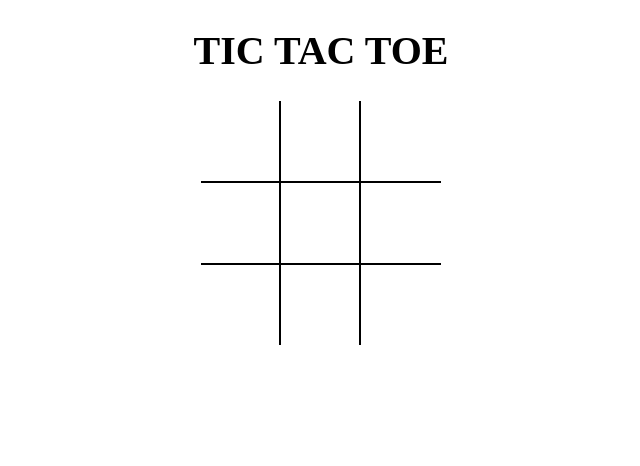
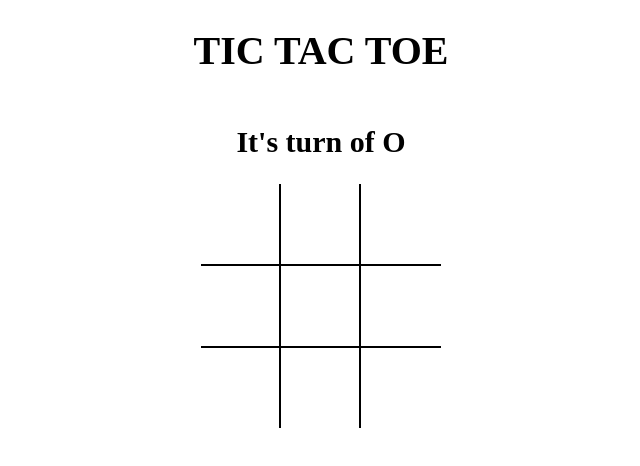
Before and after one commit to pa-kh039/tictactoe, a React (Vite) app: page / in a window 1280 px wide. Shown: the top 466 px of the page, without its empty margins (319-959 px from the left). Built offline with nearby package versions, Linux system fonts and the light colour scheme.

Commit message:
added winner calculation logic

```diff
--- a/src/App.jsx
+++ b/src/App.jsx
@@ -1,13 +1,45 @@
-import React from "react";
+import React , {useState} from "react";
 import Board from "./components/Board";
+import { calculateWinner } from "./helpers";
 
 import './styles/root.scss';
 
 const App = () => {
+  const [board, setBoard] = useState(Array(9).fill(null));
+  const [isXNext, setisXNext]=useState(false);
+  console.log(board);
+
+  const winner = calculateWinner(board);
+  // console.log(winner);
+  const message=  winner ? `The winner is ${winner}` : `It's turn of ${isXNext?"X":"O"}` ;
+
+  const handleSquareClick = (position) => {
+    if (board[position] || winner)
+    {
+      return; //doing nothing if the square is already filled or if the winner has been found
+    }
+    setBoard((prev) => {
+      return prev.map( (square,pos)=>{
+        if(pos===position)
+        {
+          if (isXNext===true){
+              setisXNext(false);
+              return 'X';
+          }
+          else {
+            setisXNext(true);
+            return 'O';
+          }
+        }
+        return square;
+      })
+    });
+  };
   return (
     <div className="app">
       <h1>TIC TAC TOE</h1>
-      <Board/>
+      <h2>{message}</h2>  {/* for declaring winner */}
+      <Board handleSquareClick={handleSquareClick} board={board}/>
     </div>
   );
 };
--- a/src/components/Board.jsx
+++ b/src/components/Board.jsx
@@ -1,34 +1,9 @@
 // get the below snippet using rafce
-import React, { useState } from 'react';
+import React from 'react';
 
 import Square from './Square';
 
-const Board = () => {
-  const [board, setBoard] = useState(Array(9).fill(null));
-  const [isXNext, setisXNext]=useState(false)
-  // console.log(board);
-  const handleSquareClick = (position) => {
-    if (board[position])
-    {
-      return; //doing nothing if the square is already filled
-    }
-    setBoard((prev) => {
-      return prev.map( (square,pos)=>{
-        if(pos===position)
-        {
-          if (isXNext===true){
-              setisXNext(false);
-              return 'X';
-          }
-          else {
-            setisXNext(true);
-            return 'O';
-          }
-        }
-        return square;
-      })
-    });
-  };
+const Board = ({handleSquareClick,board}) => {
 
   const renderSquare = (position) => {
     return (
--- /dev/null
+++ b/src/helpers.jsx
@@ -0,0 +1,19 @@
+export function calculateWinner(squares) {
+    const lines = [
+      [0, 1, 2],
+      [3, 4, 5],
+      [6, 7, 8],
+      [0, 3, 6],
+      [1, 4, 7],
+      [2, 5, 8],
+      [0, 4, 8],
+      [2, 4, 6],
+    ];
+    for (let i = 0; i < lines.length; i++) {
+      const [a, b, c] = lines[i];
+      if (squares[a] && squares[a] === squares[b] && squares[a] === squares[c]) {
+        return squares[a];
+      }
+    }
+    return null;
+  }
```
